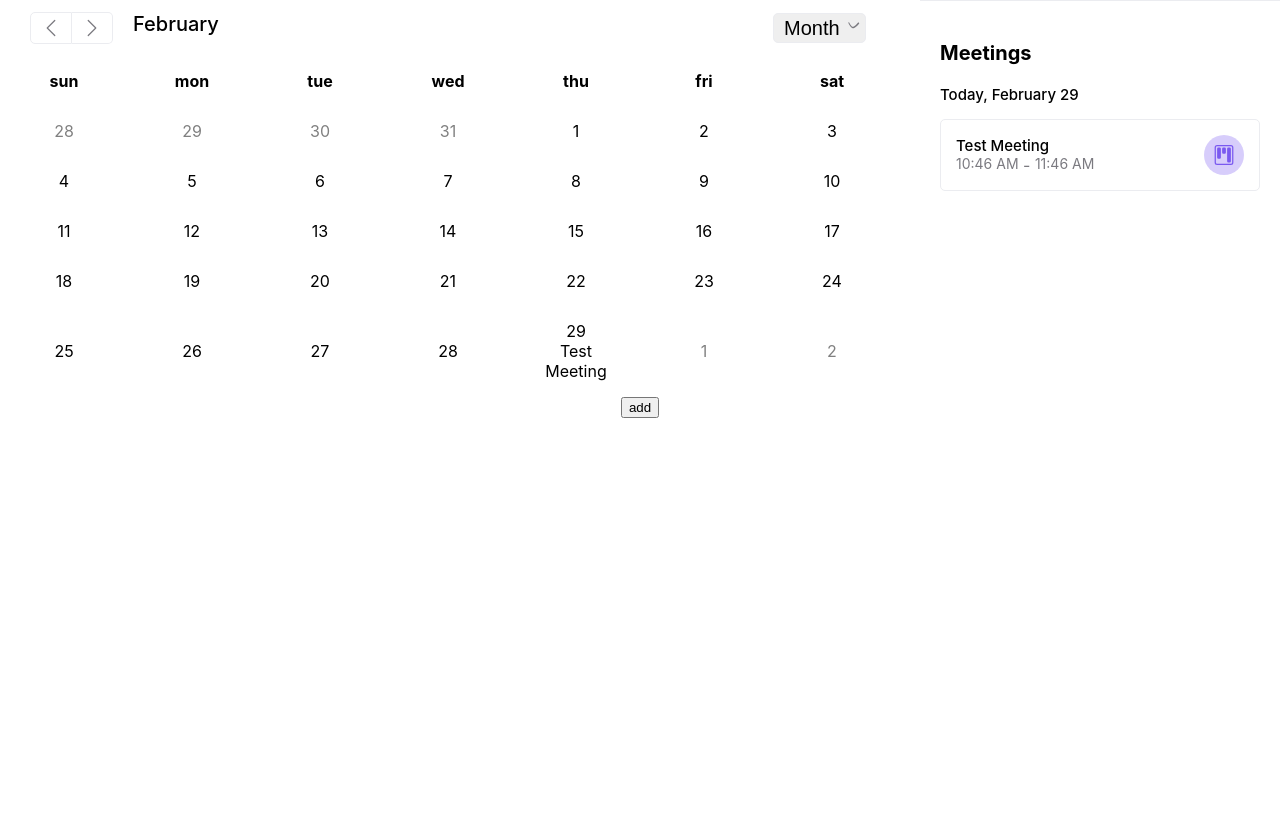
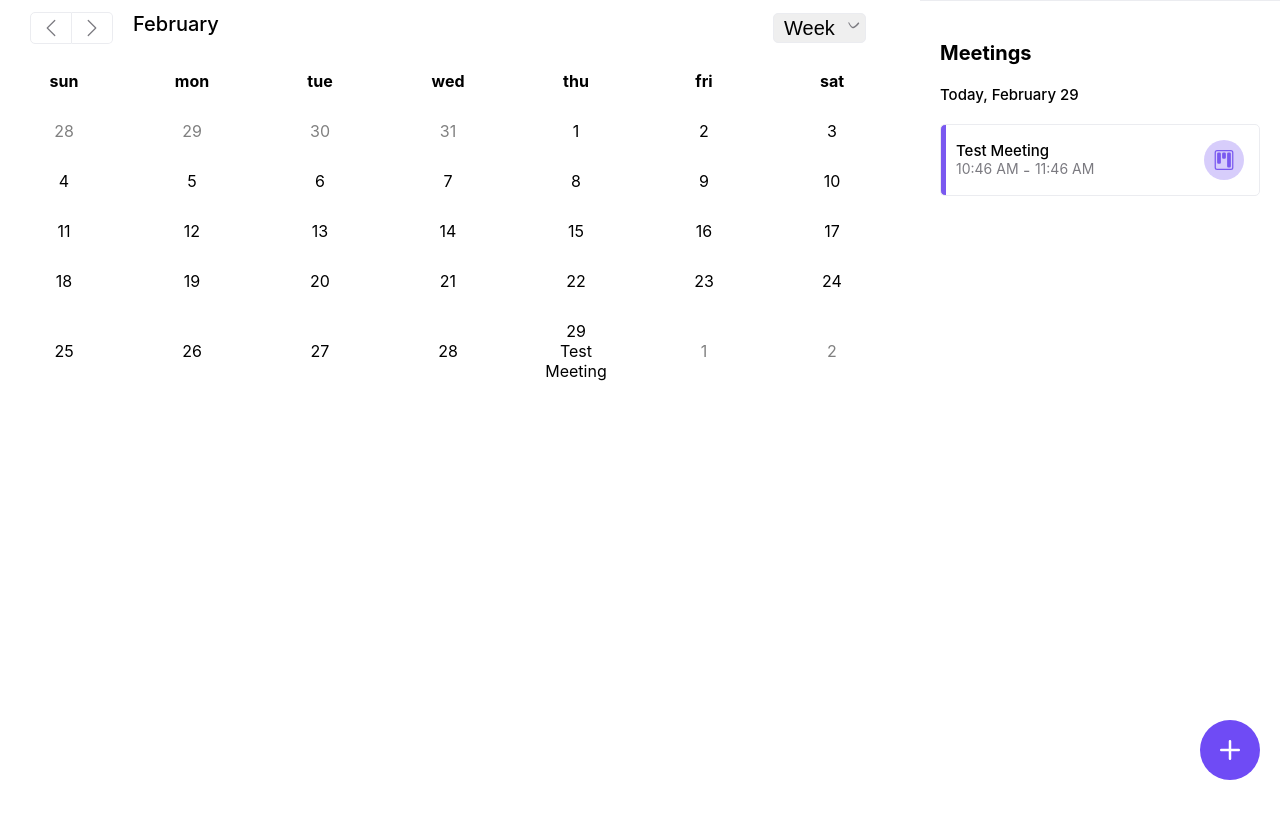
Before and after one commit to YroslavOne/meeting-calendar, a React (Create React App) app in the folder my-app/: page / in a window 1280 px wide. Shown: the top 818 px of the page. Built offline with nearby package versions, Linux system fonts and the light colour scheme.

Commit message:
17.41 4.03.2024

```diff
--- a/my-app/src/components/appComponents/Main.css
+++ b/my-app/src/components/appComponents/Main.css
@@ -3,3 +3,26 @@
 	justify-content: space-between;
 	width: 100%;
 }
+.add-meeting{
+	position: absolute;
+	background: #6F4BF5;
+	border-radius: 50%;
+	aspect-ratio: 1/1;
+	border: none;
+	font-size: 40px;
+	text-align: center;
+	padding: 10px;
+	right: 20px;
+	bottom: 20px;
+	color: white;
+}
+button {
+	padding: 0;
+	border: none;
+	font: inherit;
+	color: inherit;
+	background-color: transparent;
+	/* отображаем курсор в виде руки при наведении; некоторые
+	считают, что необходимо оставлять стрелочный вид для кнопок */
+	cursor: pointer;
+  }
--- a/my-app/src/components/appComponents/Main.js
+++ b/my-app/src/components/appComponents/Main.js
@@ -5,6 +5,7 @@ import Calendar from './mainComponents/Calendar';
 import CreateMeeting from './mainComponents/CreateTask/CreateMeeting';
 import MeetingToday from './mainComponents/MeetingToday/MeetingToday';
 import './Main.css';
+import { Plus } from 'react-bootstrap-icons';
 
 function Main() {
   const { createWindow, setCreateWindow } = useContext(Context);
@@ -17,11 +18,12 @@ function Main() {
       </div>
       <div>
         <button
+
           onClick={() => {
             setCreateWindow(true);
           }}
         >
-          add
+          <Plus className='add-meeting'/>
         </button>
       </div>
     </div>
--- a/my-app/src/components/appComponents/mainComponents/Calendar.js
+++ b/my-app/src/components/appComponents/mainComponents/Calendar.js
@@ -1,78 +1,73 @@
-import { useState, useContext } from "react"
-import WeekOrMonth from "./CalendarComponents/WeekOrMonth"
-import "./Calendar.css"
-import MeetingToday from "./MeetingToday/MeetingToday"
+import { useState, useContext } from "react";
+import WeekOrMonth from "./CalendarComponents/WeekOrMonth";
+import "./Calendar.css";
+import MeetingToday from "./MeetingToday/MeetingToday";
 import { Context } from "../../Context";
 import { SCREEN } from "../../Consist";
 import { ChevronLeft, ChevronRight } from "react-bootstrap-icons";
 
-function Calendar(){
-  const { dateForDisplay, setDateForDisplay, dateForScreenOutput } = useContext(Context);
-  const [weekOrMonthInCalendar, setWeekOrMonthInCalendar] = useState(SCREEN.SCREEN_MONTH);
-
+function Calendar() {
+  const { dateForDisplay, setDateForDisplay, dateForScreenOutput } =
+    useContext(Context);
+  const [weekOrMonthInCalendar, setWeekOrMonthInCalendar] = useState(
+    SCREEN.SCREEN_MONTH
+  );
 
   function flipThroughTheCalendar(leftOrRight) {
     let date = dateForDisplay;
     if (weekOrMonthInCalendar === SCREEN.SCREEN_MONTH) {
       let updateDate =
-            leftOrRight === 'left'
+        leftOrRight === "left"
           ? new Date(date.getFullYear(), date.getMonth() - 1, date.getDate())
           : new Date(date.getFullYear(), date.getMonth() + 1, date.getDate());
       setDateForDisplay(updateDate);
-        } else {
+    } else if(weekOrMonthInCalendar === SCREEN.SCREEN_WEEK) {
       let updateDate =
-            leftOrRight === 'left'
+        leftOrRight === "left"
           ? new Date(date.getFullYear(), date.getMonth(), date.getDate() - 7)
           : new Date(date.getFullYear(), date.getMonth(), date.getDate() + 7);
       setDateForDisplay(updateDate);
     }
   }
 
-return(
+  return (
     <div className="calendar">
-
-
       <div className="calendar-button">
         <div className="calendar-button-date">
-
           <div className="calendar-button-left-rigth">
             <button
-          value={'left'}
               onClick={(e) => {
-            flipThroughTheCalendar(e.target.value);
+                flipThroughTheCalendar("left");
               }}
-        ><ChevronLeft/>
-
+            >
+              <ChevronLeft />
             </button>
             <button
-          value={'right'}
               onClick={(e) => {
-            flipThroughTheCalendar(e.target.value);
+                flipThroughTheCalendar("right");
               }}
-        ><ChevronRight/>
-
+            >
+              <ChevronRight />
             </button>
           </div>
           <h2>{dateForScreenOutput}</h2>
         </div>
 
-      <div className='week-or-month-select'>
-
+        <div className="week-or-month-select">
           <select
             name="pets"
             onChange={(e) => setWeekOrMonthInCalendar(e.target.value)}
             id="pet-select"
-        className='week-or-month-select'
+            className="week-or-month-select"
           >
+            <option value={SCREEN.SCREEN_WEEK}>Week</option>
             <option value={SCREEN.SCREEN_MONTH}>Month</option>
-        <option value={SCREEN.SCREEN_WEEK}>Week</option>
+
           </select>
         </div>
       </div>
-    <WeekOrMonth weekOrMonth={weekOrMonthInCalendar}/>
-
-
+      <WeekOrMonth weekOrMonth={weekOrMonthInCalendar} />
     </div>
-)
+  );
 }
-export default Calendar
+export default Calendar;
--- a/my-app/src/components/appComponents/mainComponents/CalendarComponents/WeekOrMonth.css
+++ b/my-app/src/components/appComponents/mainComponents/CalendarComponents/WeekOrMonth.css
@@ -1,3 +1,4 @@
 .week-or-month{
     width: 100%;
+
 }
--- a/my-app/src/components/appComponents/mainComponents/CalendarComponents/WeekOrMonth.js
+++ b/my-app/src/components/appComponents/mainComponents/CalendarComponents/WeekOrMonth.js
@@ -9,7 +9,6 @@ import "./WeekOrMonth.css";
 
 function WeekOrMonth(props) {
 const {setDateForScreenOutput, dateForDisplay} =useContext(Context)
-const [monthForOutput, setMonthForOutput ] = useState("september")
 const [WeekForOutput, setWeekForOutput ] = useState("september")
 const monthNow = dateForDisplay.toLocaleString("en", { month: "long" });
 
@@ -23,7 +22,7 @@ if(props.weekOrMonth === SCREEN.SCREEN_MONTH){
 
   return (
     <div className="week-or-month">
-      {props.weekOrMonth === SCREEN.SCREEN_MONTH && <Month  setMonthForOutput={setMonthForOutput}/>}
+      {props.weekOrMonth === SCREEN.SCREEN_MONTH && <Month  />}
       {props.weekOrMonth === SCREEN.SCREEN_WEEK && <Week setWeekForOutput={setWeekForOutput}/>}
     </div>
   );
--- a/my-app/src/components/appComponents/mainComponents/CalendarComponents/weekOrMonth/Week.css
+++ b/my-app/src/components/appComponents/mainComponents/CalendarComponents/weekOrMonth/Week.css
@@ -40,3 +40,10 @@
 .day-for-week{
     width: 12.5%;
 }
+.week-table-body{
+    height: 300px;
+    overflow-y: auto;
+}
+.table-thead{
+    position: sticky;
+}
--- a/my-app/src/components/appComponents/mainComponents/CreateTask/CreateMeeting.css
+++ b/my-app/src/components/appComponents/mainComponents/CreateTask/CreateMeeting.css
@@ -4,8 +4,8 @@ input {
 
 .create-meeting {
 	position: absolute;
-	right: 10px;
-	top: 50px;
+	right: 20%;
+	bottom: 10px;
 	width: 20%;
 	box-shadow: 0px 0px 10px #8C8B90;
 	border: 1px solid #8C8B90;
--- a/my-app/src/components/appComponents/mainComponents/MeetingToday/MeetingToday.css
+++ b/my-app/src/components/appComponents/mainComponents/MeetingToday/MeetingToday.css
@@ -2,6 +2,7 @@
     width: 25%;
     border-top: 1px solid #EBECF0;
     padding: 20px;
+    height: 100vh;
 }
 .meeting-today-title{
     font-size: 20px;
@@ -15,6 +16,7 @@
     text-align: left;
 }
 .meeting-today-card{
+    background: linear-gradient(to right, var(--line-color) 1.5%, transparent 1.5%);
     border: 1px solid #EBECF0;
     padding: 15px;
     border-radius: 5px;
@@ -59,3 +61,8 @@ display: flex;
     align-items: flex-start;
 
 }
+.list-meeting-today{
+    height: 80%;
+    overflow-y: hidden;
+    overflow-x: hidden; /* Скрываем вертикальный scrollbar */
+}
--- a/my-app/src/components/appComponents/mainComponents/MeetingToday/MeetingToday.js
+++ b/my-app/src/components/appComponents/mainComponents/MeetingToday/MeetingToday.js
@@ -16,14 +16,17 @@ function MeetingToday() {
       meeting.Date[2] === dateToday.getDate()
   );
 
+
   function meetingTypeIcon(nameMeeting) {
     const filterTypeMeeting = meetingItems.filter(
+
       (meetingItem) => meetingItem.name === nameMeeting
     );
     return (
       <div
       className="meeting-today-card-icon"
         style={{
+          '--line-color': "rgba(" + filterTypeMeeting[0].color + ")",
           color: "rgba(" + filterTypeMeeting[0].color + ")",
           background: "rgba(" + filterTypeMeeting[0].background + ")",
         }}
@@ -32,14 +35,25 @@ function MeetingToday() {
       </div>
     );
   }
+
+  function lineColor(nameMeeting) {
+    const filterTypeMeeting = meetingItems.filter(
+
+      (meetingItem) => meetingItem.name === nameMeeting
+    );
+    return ("rgba(" + filterTypeMeeting[0].color + ")")
+
+  }
   return (
     <div className="meeting-today">
       <h3 className="meeting-today-title">Meetings</h3>
       <p className="meeting-today-date">
         today, {monthNow} {dayNow}
       </p>
+      <div className="list-meeting-today">
       {meetingsToday.map((meetingToday) => (
-        <div className="meeting-today-card">
+        <div className="meeting-today-card"  style={{
+          '--line-color': lineColor(meetingToday.typeMeeting.name)}}>
           <div className="meeting-today-card-titletime-and-meetingtype">
           <div className="meeting-today-card-title-and-time">
           <h4 className="meeting-today-card-title">{meetingToday.name}</h4>
@@ -60,6 +74,7 @@ function MeetingToday() {
           </div>
           </div>
       ))}
+      </div>
     </div>
   );
 }
```
Also changed, not shown: my-app/src/components/appComponents/mainComponents/CalendarComponents/weekOrMonth/Week.js (+45 -49 lines). Lines whose indentation alone changed are shown as unchanged.
